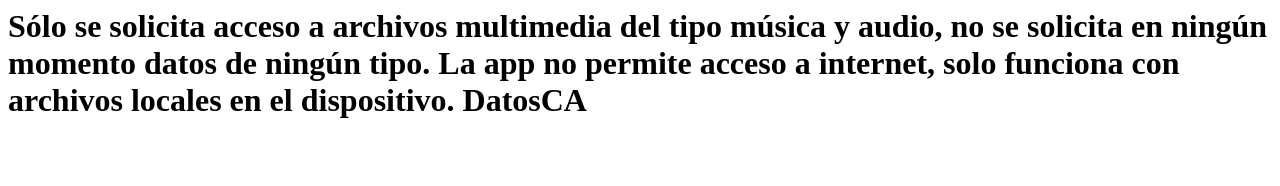
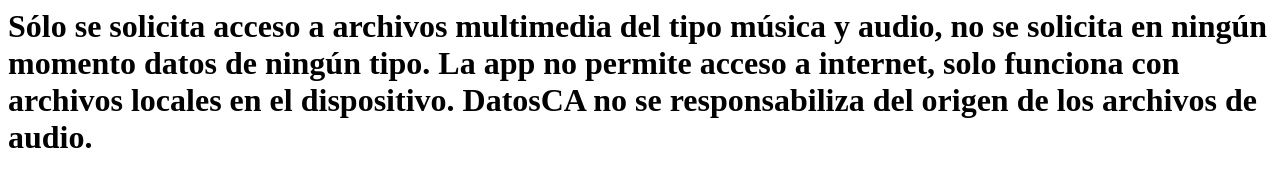
Before and after one commit to datosca/Politicas-de-privacidad, a plain HTML site: page index.html in a window 1280 px wide. Drawn offline with Linux system fonts and the light colour scheme.

Commit message:
Update index.html

```diff
--- a/index.html
+++ b/index.html
@@ -1 +1 @@
-<h1> Sólo se solicita acceso a archivos multimedia del tipo música y audio, no se solicita en ningún momento datos de ningún tipo. La app no permite acceso a internet, solo funciona con archivos locales en el dispositivo. DatosCA </h1>
+<h1> Sólo se solicita acceso a archivos multimedia del tipo música y audio, no se solicita en ningún momento datos de ningún tipo. La app no permite acceso a internet, solo funciona con archivos locales en el dispositivo. DatosCA no se responsabiliza del origen de los archivos de audio.</h1>
```
